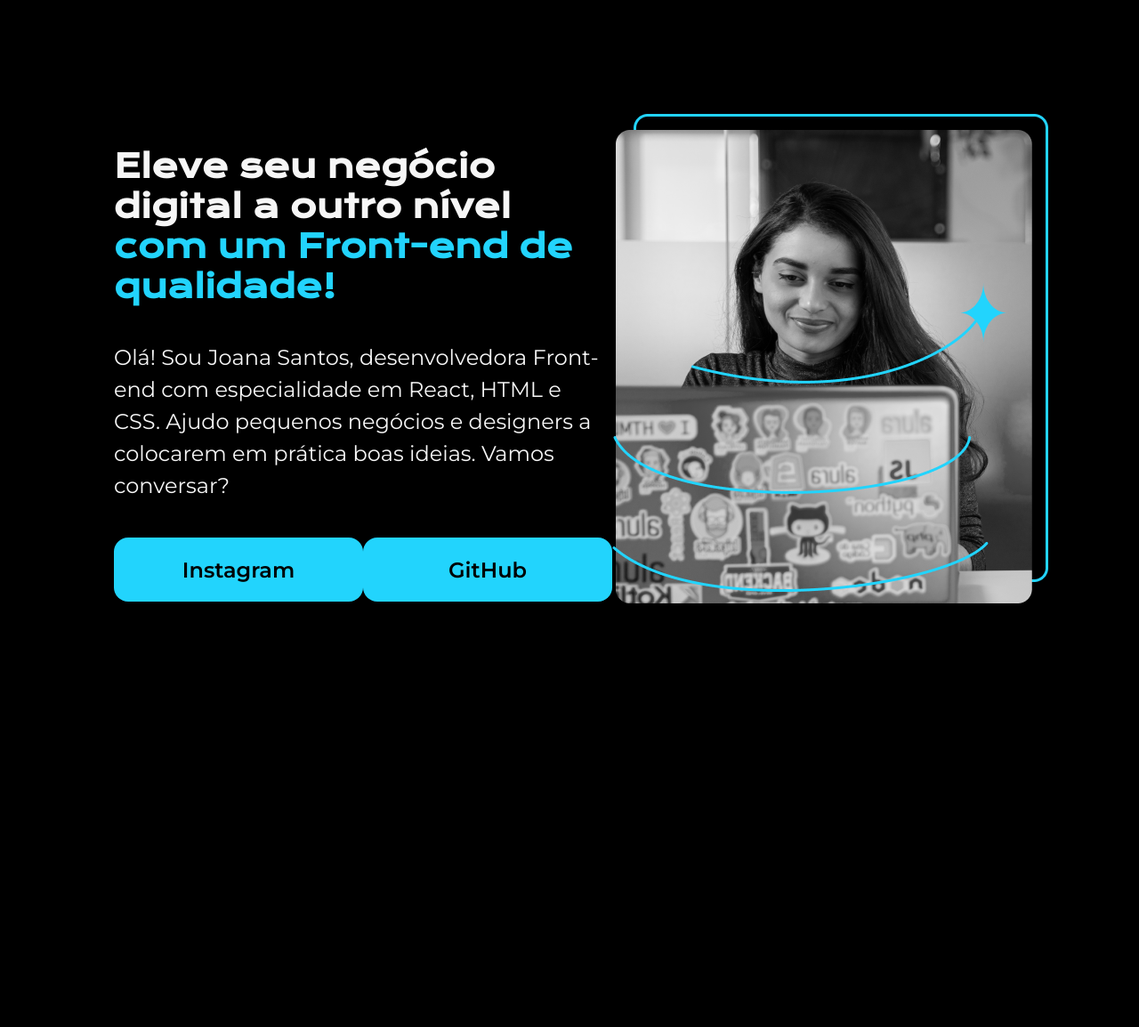
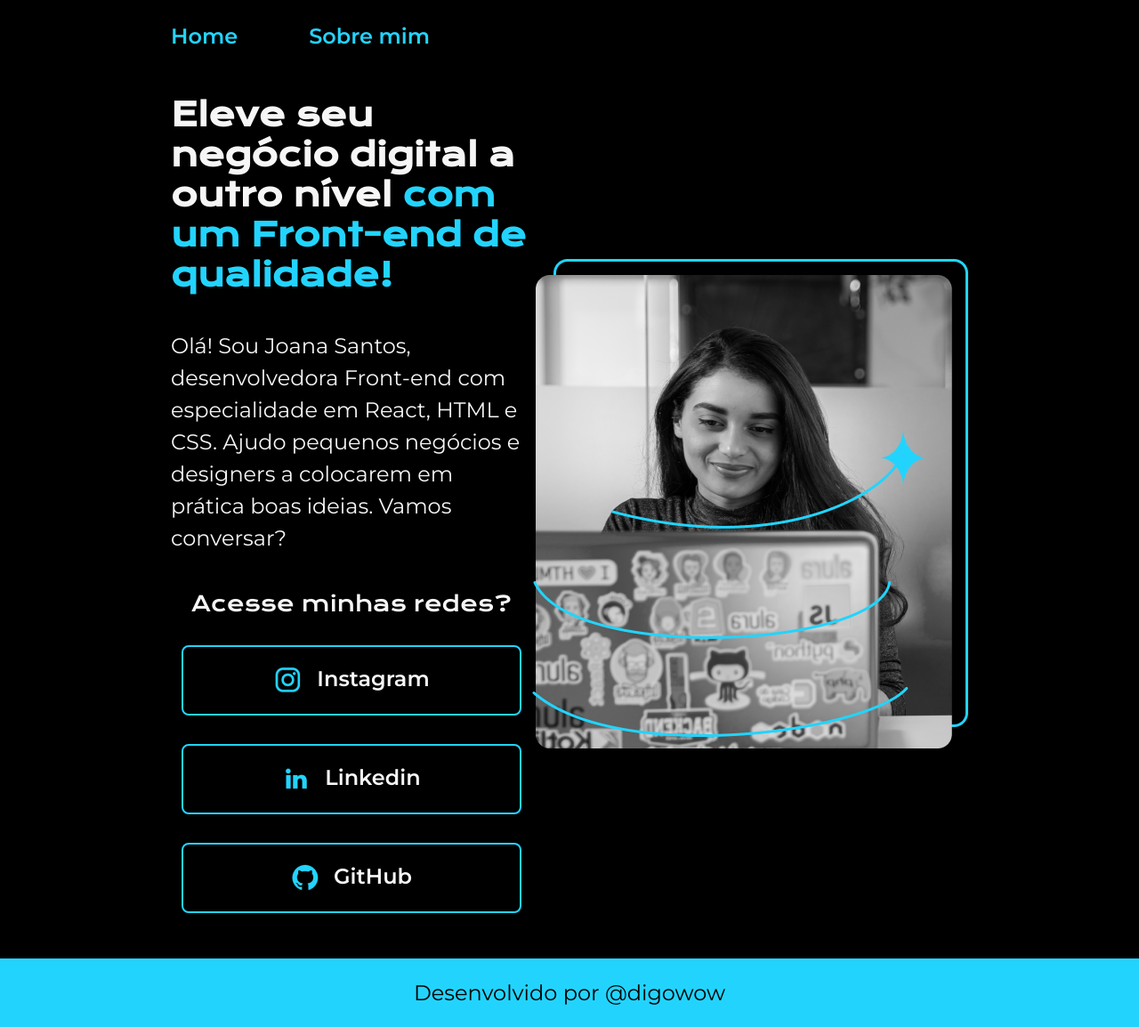
Before and after one commit to DiegoFroehlichLeal/VoltandoAoBasico, a plain HTML site: page index.html in a window 1280 px wide. Shown: the whole page at 89% size. Before the commit the page ends 928 px from the top, so only its background shows below. Drawn offline with nearby package versions, Linux system fonts and the light colour scheme.

Commit message:
Add header and footer

```diff
--- a/index.html
+++ b/index.html
@@ -9,7 +9,13 @@
 </head>
 
 <body>
-    <header></header>
+    <header class="header">
+        <nav class="header__menu">
+            <a class="header__menu__link" href="">Home</a>
+            <a class="header__menu__link" href="">Sobre mim</a>
+        </nav>
+
+    </header>
 
     <main class="apresentacao">
         <section class="apresentacao__conteudo">
@@ -20,12 +26,21 @@
                 especialidade em React, HTML e CSS. Ajudo pequenos
                 negócios e designers a colocarem em prática boas ideias. Vamos conversar?</p>
             <div class="apresentacao__links">
-                <a class="apresentacao__links__link" target="_blank" rel="noopener" href="http://">Instagram</a>
-                <a class="apresentacao__links__link" target="_blank" rel="noopener" href="https://github.com/DiegoFroehlichLeal">GitHub</a>
+                <h2 class="apresentacao__links__subtitulo">Acesse minhas redes?</h2>
+                <a class="apresentacao__links__link" target="_blank" rel="noopener" href="http://">
+                    <img src="./assets/LogoInstagram.png" alt="">Instagram</a>
+                    <a class="apresentacao__links__link" target="_blank" rel="noopener" href="http://">
+                        <img src="./assets/LogoLinkedin.png" alt="">Linkedin</a>
+                <a class="apresentacao__links__link" target="_blank" rel="noopener"
+                    href="https://github.com/DiegoFroehlichLeal">
+                    <img src="./assets/LogoGithub.png" alt="">GitHub</a>
             </div>
         </section>
-        <img src="Imagem.png" alt="Mulher codando">
+        <img src="/assets/girlCoding.png" alt="Mulher codando">
     </main>
+    <footer class="footer">
+        <p>Desenvolvido por @digowow</p>
+    </footer>
 </body>
 
 </html>
--- a/style.css
+++ b/style.css
@@ -6,19 +6,35 @@
 }
 
 body {
-    height: 100vh;
+    /* height: 100vh; */
     box-sizing: border-box;
     color: #F6F6F6;
     background-color: #000000;
 }
+.header {
+    padding: 2% 0% 0% 15%;
+}
 
+.header__menu {
+    display: flex;
+    gap: 80px;
+}
+
+.header__menu__link {
+    text-decoration: none;
+    font-family: 'Montserrat', sans-serif;
+    font-weight: 600;
+    color: #22D4FD;
+    font-size: 24px;
+
+}
 
 .titulo-strong {
     color: #22D4FD;
 }
 
 .apresentacao {
-    margin: 10%;
+    margin: 4% 15%;
     display: flex;
     align-items: center;
     justify-content: space-between;
@@ -26,7 +42,9 @@ body {
 
 .apresentacao__conteudo {
     width: 610px;
-    height: 478px;
+    display: flex;
+    flex-direction: column;
+    gap: 40px;
 
 
 }
@@ -34,32 +52,42 @@ body {
 .apresentacao__conteudo__titulo {
     font-family: 'Krona One', sans-serif;
     font-size: 36px;
-    padding-bottom: 40px;
-
 }
 
 .apresentacao__conteudo__paragrafo {
     font-family: 'Montserrat', sans-serif;
     font-size: 24px;
-    padding-bottom: 40px;
     line-height: 36px;
     font-weight: 400;
 }
 
 .apresentacao__links {
     display: flex;
+    flex-direction: column;
     justify-content: space-between;
+    align-items: center;
+    gap: 32px;
+}
+
+.apresentacao__links__subtitulo {
+    font-family: 'Krona One', sans-serif;
+    font-weight: 400;
+    font-size: 24px;
 }
 
 .apresentacao__links__link {
-    background-color: #22D4FD;
+    /* background-color: #22D4FD; */
+    display: flex;
+    justify-content: center;
+    gap: 16px;
+    border: 2px solid #22D4FD;
     font-family: 'Montserrat', sans-serif;
     font-weight: 600;
-    color: #000000;
-    width: 280px;
+    color: #f6f6f6;
+    width: 378px;
     text-decoration: none;
     text-align: center;
-    border-radius: 16px;
+    border-radius: 8px;
     font-size: 24px;
     padding: 21.5px 0;
 
@@ -67,4 +95,15 @@ body {
 
 .apresentacao__links__link:hover{
     scale: 102%;
+    background-color: #272727;
 }
+
+.footer {
+    background-color: #22D4FD;
+    color: #000000;
+    padding: 24px;
+    text-align: center;
+    font-family: 'Montserrat', sans-serif;
+    font-size: 24px;
+    font-weight: 400;
+}
```
Also changed, not shown: assets/LogoGithub.png (added), assets/LogoInstagram.png (added), assets/LogoLinkedin.png (added), assets/LogoTwitch.png (added), assets/code1.png (renamed from code1.png), assets/girlCoding.png (renamed from Imagem.png).
